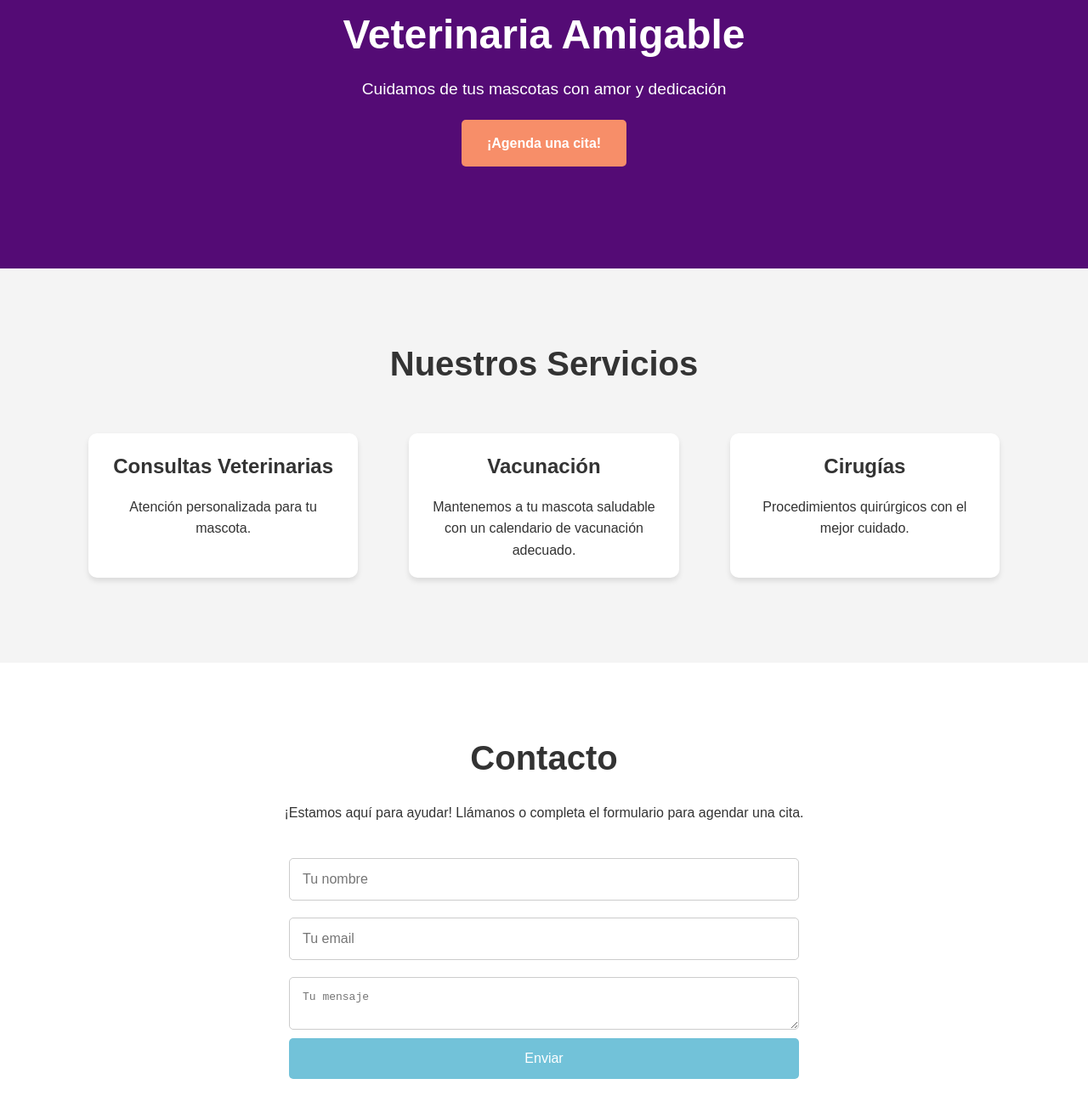
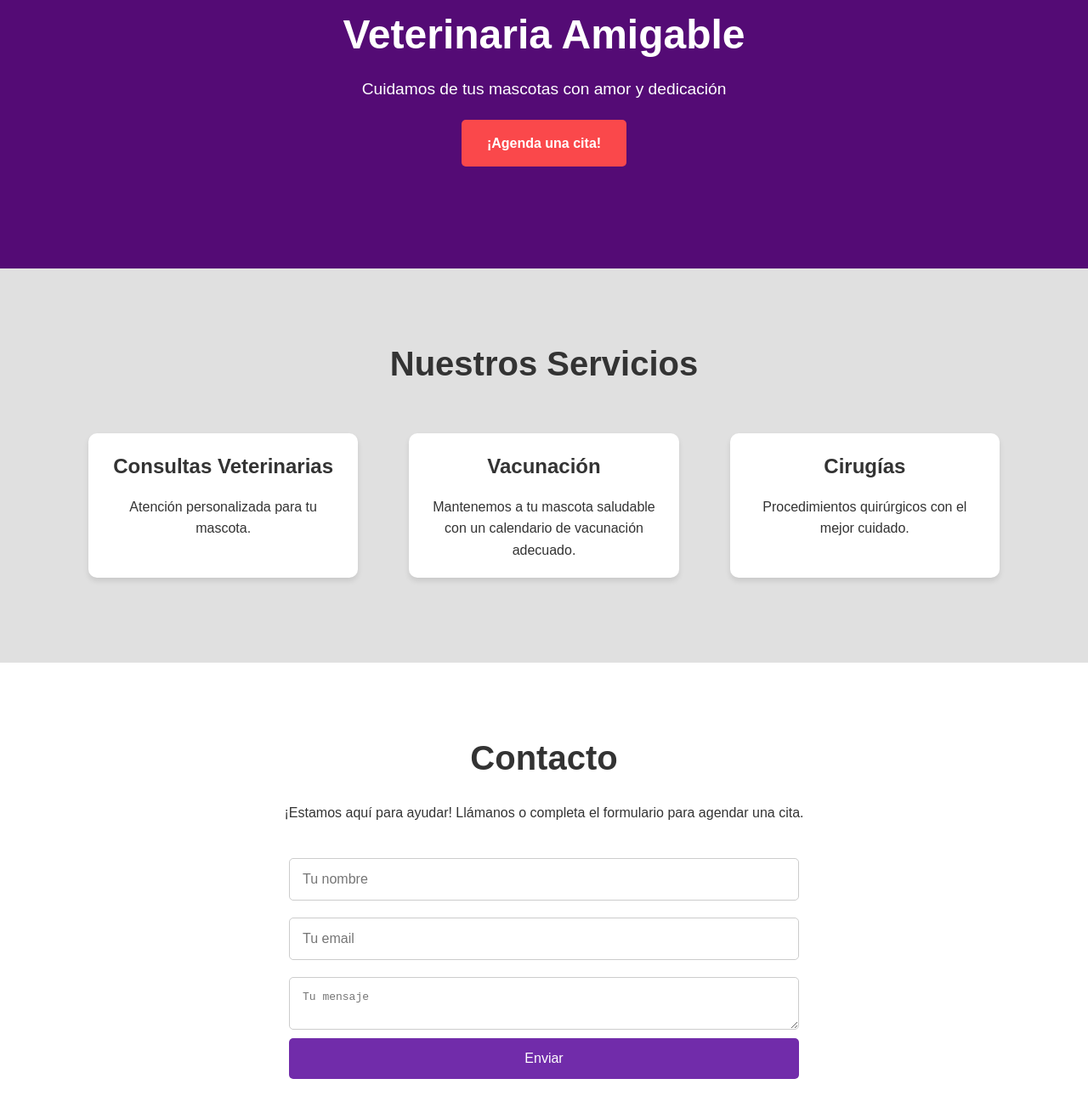
Before and after one commit to florAlar/tpeGrupo25, a plain HTML site: page index.html in a window 1280 px wide. Shown: the part 117-1420 px from the top of the page at 85% size. Drawn offline with Linux system fonts and the light colour scheme.

Commit message:
cambio de color de botones en index.html

```diff
--- a/frontend/estilos.css
+++ b/frontend/estilos.css
@@ -34,7 +34,7 @@ body {
 }
 
 .btn-cta {
-    background: #f78e69;
+    background: #ff4b4bf8;
     color: white;
     padding: 15px 30px;
     text-decoration: none;
@@ -45,11 +45,11 @@ body {
 }
 
 .btn-cta:hover {
-    background: #f75d3f;
+    background: #bd2e12;
 }
 
 .services {
-    background: #f4f4f4;
+    background: #e0e0e0;
     padding: 60px 0;
     text-align: center;
 }
@@ -112,7 +112,7 @@ body {
 }
 
 .contact button {
-    background: #72c2d9;
+    background: #712caa;
     color: white;
     padding: 15px;
     border: none;
@@ -122,7 +122,7 @@ body {
 }
 
 .contact button:hover {
-    background: #5ba5b3;
+    background: #30c9e7;
 }
 
 .footer {
```
